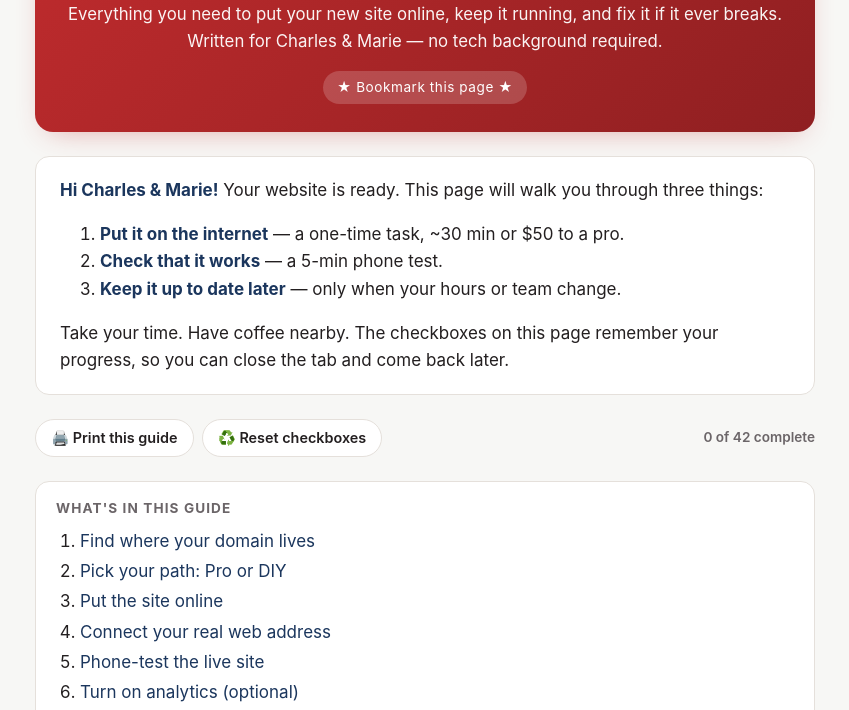
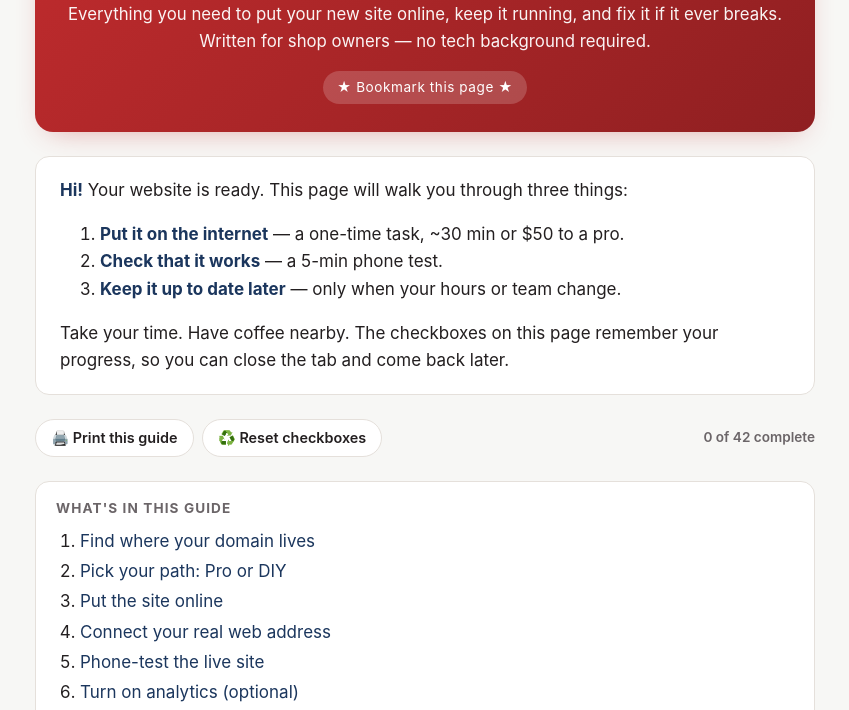
Before and after one commit to t-granlund/c-and-m-barbershop-website, a plain HTML site: page guide/index.html in a window 1280 px wide. Shown: the part 84-794 px from the top of the page, without its empty margins (215-1064 px from the left). Drawn offline with Linux system fonts and the light colour scheme.

Commit message:
fix: valid-XML cm-logo.svg + generic copy in owner guide
cm-logo.svg
-----------
Replaced the dashed-line separator inside the header comment with
paragraph breaks. XML comments cannot contain two consecutive
hyphens (see W3C XML 1.0 §2.5) — browsers like Chrome render
permissively and hide the bug, but Safari, Firefox, image-level
SVG loaders, favicon parsers, and any strict XML tool reject the
file outright. That's why the new logo wasn't rendering.

After this fix:
  - Python xml.etree.ElementTree parses it clean
  - Every remaining '--' in the file is only at comment boundaries
  - Visual output is byte-identical to before

Guide copy (guide/index.html)
-----------------------------
Scrubbed owner names so the guide reads as generic owner-facing
documentation. Anyone landing on /guide/ now sees 'Hi!' and
'Written for shop owners' rather than 'Hi Charles & Marie!'.
Four replacements total (banner subtitle, intro greeting, a
code comment, and the footer attribution).

```diff
--- a/guide/index.html
+++ b/guide/index.html
@@ -503,7 +503,7 @@
       .step h2 { font-size: 1.15rem; }
     }
 
-    /* ---------- Print (Charles likes paper) ---------- */
+    /* ---------- Print (some folks prefer paper) ---------- */
     @media print {
       body { background: var(--white); max-width: 100%; padding: 0; }
       .toolbar, .path-card { display: none !important; }
@@ -527,7 +527,7 @@
 <!-- ============================================================ -->
 <header class="banner">
   <h1>Your C&amp;M Website Guide</h1>
-  <p class="welcome">Everything you need to put your new site online, keep it running, and fix it if it ever breaks. Written for Charles &amp; Marie — no tech background required.</p>
+  <p class="welcome">Everything you need to put your new site online, keep it running, and fix it if it ever breaks. Written for shop owners — no tech background required.</p>
   <span class="stamp">★ Bookmark this page ★</span>
 </header>
 
@@ -535,7 +535,7 @@
 <!-- INTRO                                                        -->
 <!-- ============================================================ -->
 <section class="intro">
-  <p><strong>Hi Charles &amp; Marie!</strong> Your website is ready. This page will walk you through three things:</p>
+  <p><strong>Hi!</strong> Your website is ready. This page will walk you through three things:</p>
   <ol>
     <li><strong>Put it on the internet</strong> — a one-time task, ~30 min or $50 to a pro.</li>
     <li><strong>Check that it works</strong> — a 5-min phone test.</li>
@@ -1004,7 +1004,7 @@
 <!-- FOOTER                                                       -->
 <!-- ============================================================ -->
 <footer class="footer">
-  <p>Made with ❤️ for Charles &amp; Marie at C&amp;M Barber Shop &amp; Family Hair.</p>
+  <p>Made with ❤️ for the team at C&amp;M Barber Shop &amp; Family Hair.</p>
   <p><em>Rebuild v2 — self-hosted fonts, tightened security, analytics-ready.</em></p>
   <p>Questions? Text Tyler.</p>
 </footer>
```
Also changed, not shown: cm-logo.svg.
